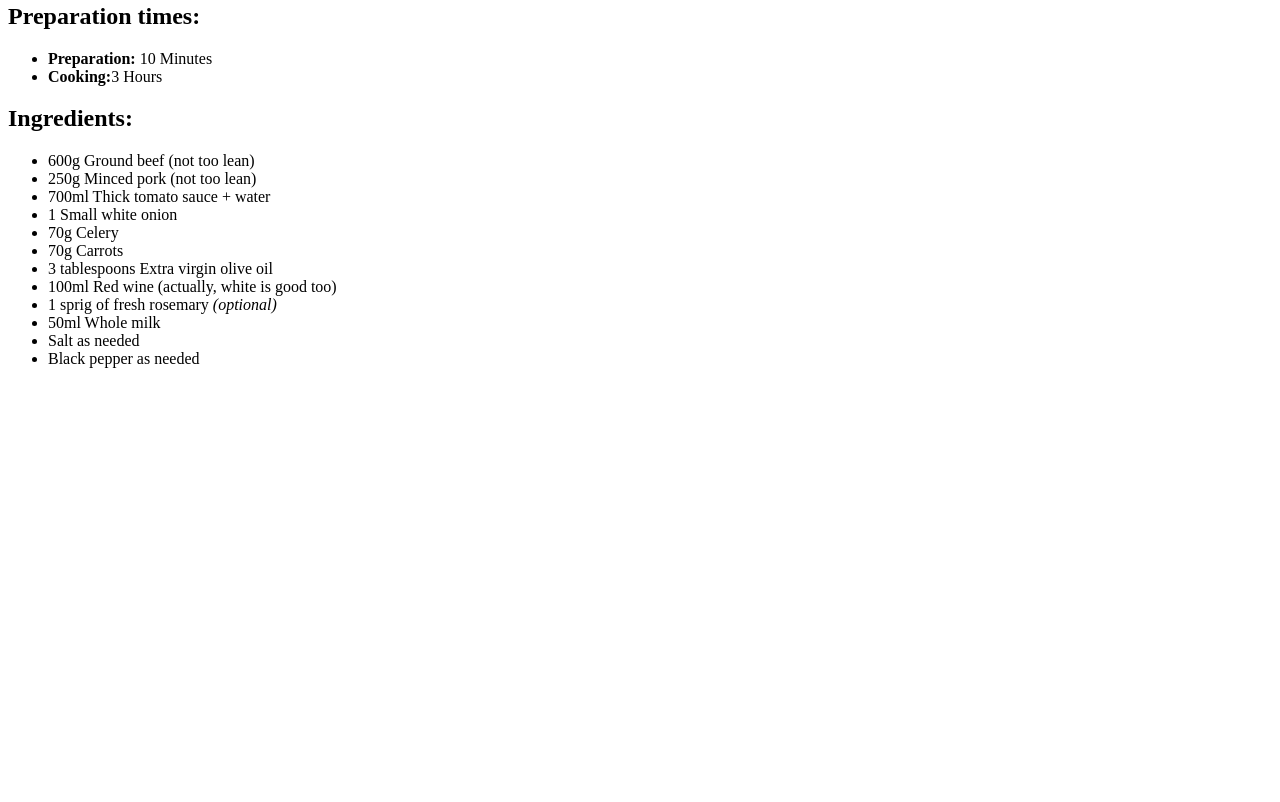
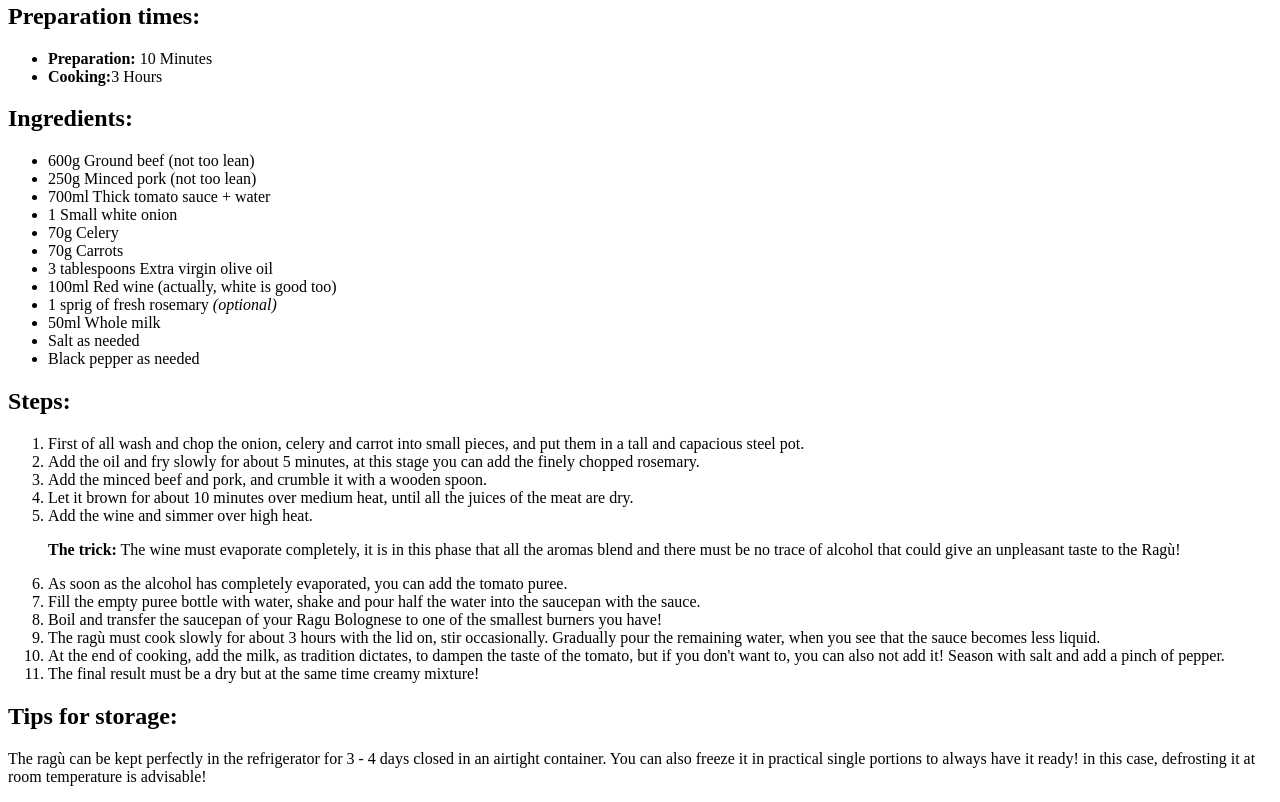
Before and after one commit to AimlessAvenue/odin-recipes, a plain HTML site: page recipes/bolognese-sauce.html in a window 1280 px wide. Shown: the part 782-1584 px from the top of the page. Before the commit the page ends 1166 px from the top, so only its background shows below. Drawn offline with Linux system fonts and the light colour scheme.

Commit message:
Finish bolognese-sauce content

```diff
--- a/recipes/bolognese-sauce.html
+++ b/recipes/bolognese-sauce.html
@@ -44,5 +44,22 @@
         <li>Salt as needed</li>
         <li>Black pepper as needed</li>
     </ul>
+    <h2>Steps:</h2>
+    <ol>
+        <li>First of all wash and chop the onion, celery and carrot into small pieces, and put them in a tall and capacious steel pot.</li>
+        <li>Add the oil and fry slowly for about 5 minutes, at this stage you can add the finely chopped rosemary.</li>
+        <li>Add the minced beef and pork, and crumble it with a wooden spoon.</li>
+        <li>Let it brown for about 10 minutes over medium heat, until all the juices of the meat are dry.</li>
+        <li>Add the wine and simmer over high heat.</li>
+        <p><strong>The trick:</strong> The wine must evaporate completely, it is in this phase that all the aromas blend and there must be no trace of alcohol that could give an unpleasant taste to the Ragù!</p>
+        <li>As soon as the alcohol has completely evaporated, you can add the tomato puree.</li>
+        <li>Fill the empty puree bottle with water, shake and pour half the water into the saucepan with the sauce.</li>
+        <li>Boil and transfer the saucepan of your Ragu Bolognese to one of the smallest burners you have!</li>
+        <li>The ragù must cook slowly for about 3 hours with the lid on, stir occasionally. Gradually pour the remaining water, when you see that the sauce becomes less liquid.</li>
+        <li>At the end of cooking, add the milk, as tradition dictates, to dampen the taste of the tomato, but if you don't want to, you can also not add it! Season with salt and add a pinch of pepper.</li>
+        <li>The final result must be a dry but at the same time creamy mixture!</li>
+    </ol>
+    <h2>Tips for storage:</h2>
+    <p>The ragù can be kept perfectly in the refrigerator for 3 - 4 days closed in an airtight container. You can also freeze it in practical single portions to always have it ready! in this case, defrosting it at room temperature is advisable!</p>
 </body>
 </html>
```
